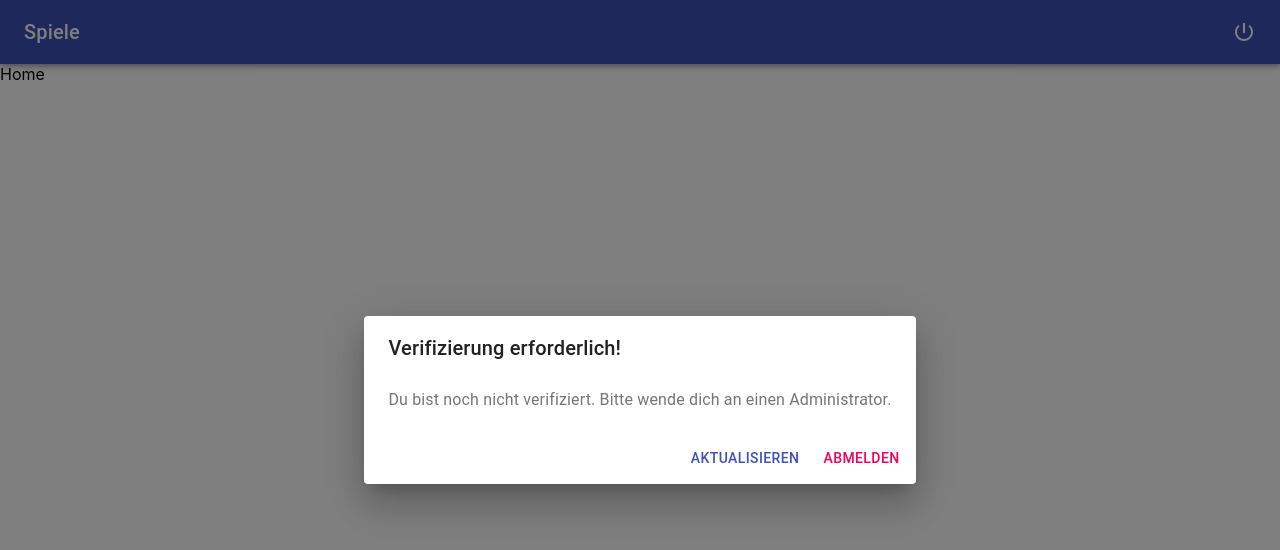
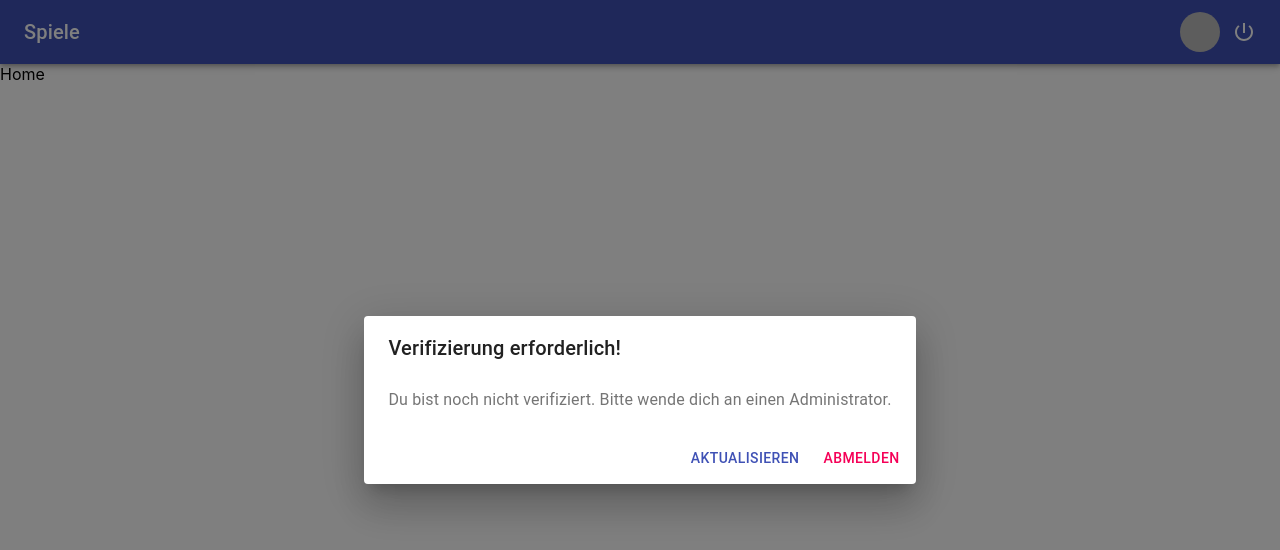
Before and after one commit to mathias-schulze/games-web-app-client, a React (Create React App) app: page / in a window 1280 px wide. Shown: the top 550 px of the page. Built offline with nearby package versions, Linux system fonts and the light colour scheme; no server answers; the database is empty; sample sign-in values are in the browser's storage.

Commit message:
add avatar to appbar

```diff
--- a/src/features/common/auth/Auth.tsx
+++ b/src/features/common/auth/Auth.tsx
@@ -50,7 +50,11 @@ export function SignIn() {
   useEffect(() => {
     const unregisterAuthObserver = firebaseAuth().onAuthStateChanged(user => {
       if (user) {
-        dispatch(signIn({ uid: user.uid, name: user.displayName }))
+        dispatch(signIn({
+          uid: user.uid,
+          name: (user.displayName != null ? user.displayName : user.email),
+          photoURL: user.photoURL
+        }))
         history.push(signRedirectUrl);
       }
     });
--- a/src/features/common/auth/authSlice.ts
+++ b/src/features/common/auth/authSlice.ts
@@ -5,6 +5,7 @@ import { firestore, COLLECTION_USERS } from '../firebase/Firebase'
 export type Auth = {
   uid: string | null,
   name: string | null,
+  photoURL: string | null,
 }
 
 interface AuthState {
--- a/src/features/common/home/GamesAppBar.tsx
+++ b/src/features/common/home/GamesAppBar.tsx
@@ -1,7 +1,9 @@
 import React from 'react'
-import { AppBar, Toolbar, IconButton, Typography } from '@material-ui/core';
+import { useSelector } from 'react-redux';
+import { AppBar, Toolbar, IconButton, Typography, Avatar } from '@material-ui/core';
 import { createStyles, Theme, makeStyles } from '@material-ui/core/styles';
 import { PowerSettingsNew } from '@material-ui/icons'
+import { getAuth } from '../auth/authSlice'
 
 const useStyles = makeStyles((theme: Theme) =>
   createStyles({
@@ -27,6 +29,7 @@ function GamesAppBar() {
         <Typography variant="h6" className={classes.title}>
             Spiele
         </Typography>
+        <PlayerAvatar/>
         <IconButton edge="end" className={classes.logoutButton} href="/signout">
             <PowerSettingsNew/>
         </IconButton>
@@ -35,4 +38,26 @@ function GamesAppBar() {
   )
 }
 
+function PlayerAvatar() {
+
+  const auth = useSelector(getAuth);
+
+  let initial = "?";
+  let photoURL = null;
+
+  if (auth != null) {
+    photoURL = auth.photoURL;
+    if (auth.name != null) {
+      initial = auth.name.charAt(0);
+    }
+  }
+
+  return (
+    <div>
+      {photoURL == null && <Avatar>{initial}</Avatar>}
+      {photoURL != null && <Avatar src={photoURL}></Avatar>}
+    </div>
+  )
+}
+
 export default GamesAppBar
```
